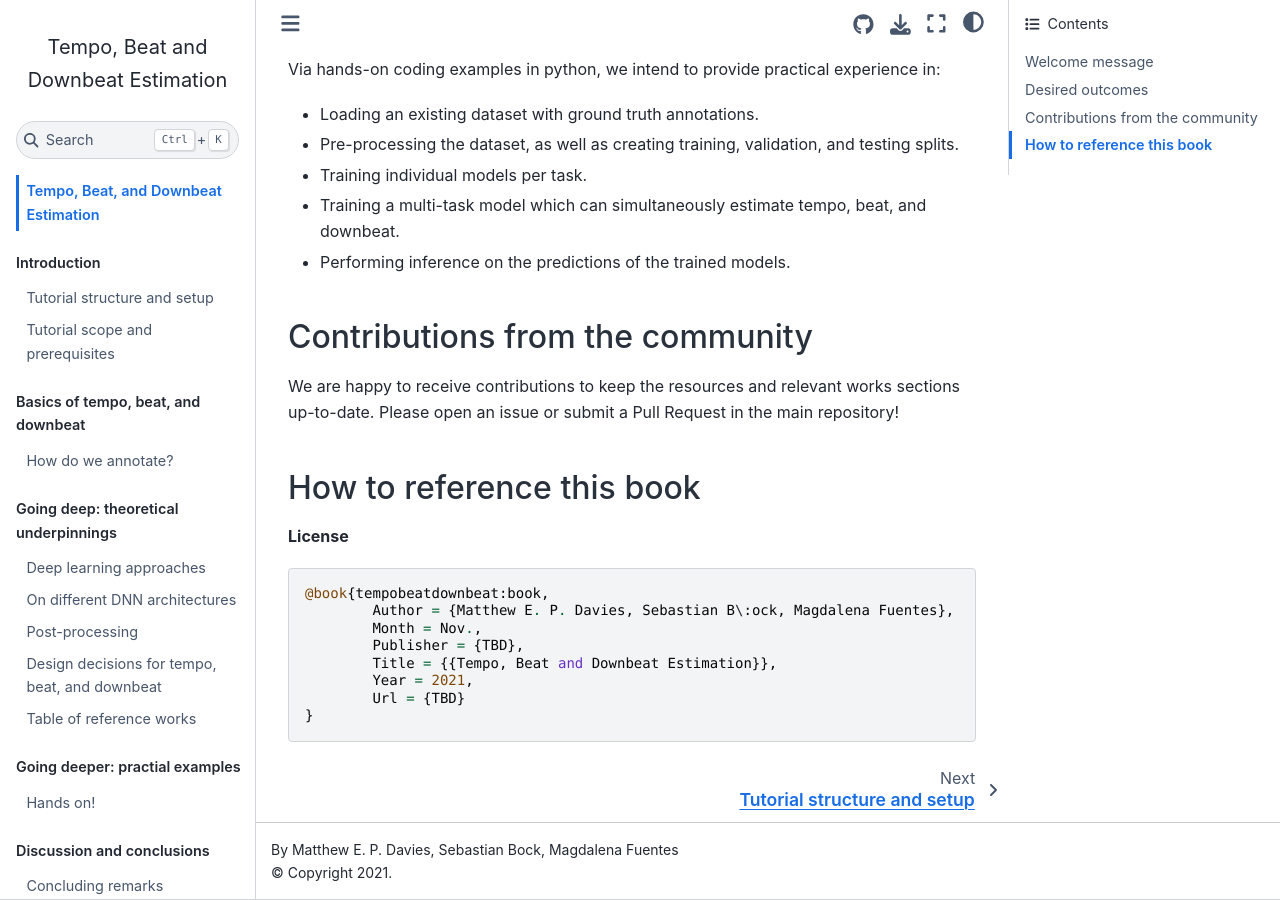
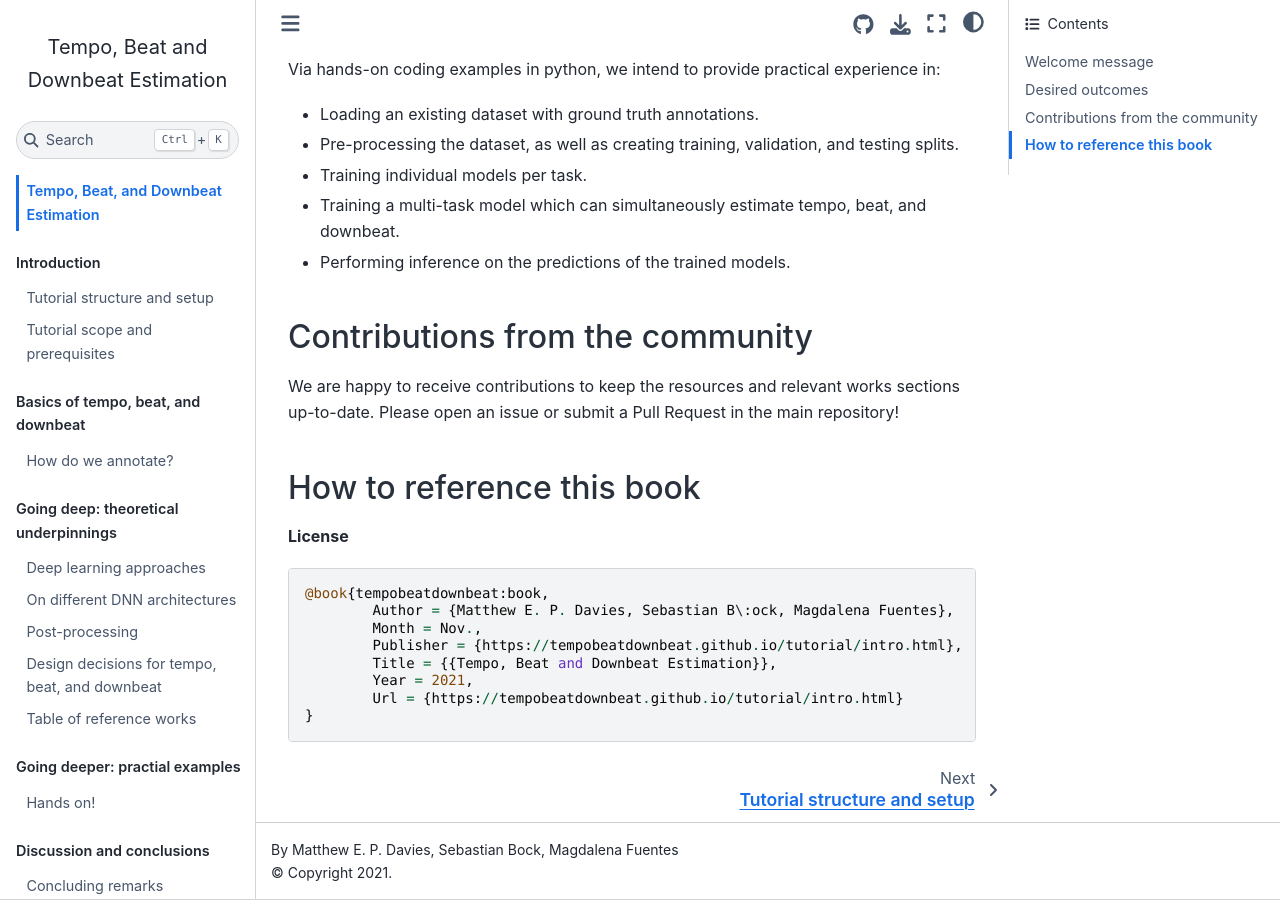
Before and after one commit to TempoBeatDownbeat/tutorial, a Jupyter Book: the page built from book/intro.md, in a window 1280 px wide and 900 px high, scrolled down 1669 px. Built offline with Jupyter Book 1.0.4 settings and Sphinx 7.4.7 and the Sphinx Book theme 1.1.4, drawn with Linux system fonts in a browser that asks for light colours; pages that are not in the unit, such as notebooks, are missing from menus.

Commit message:
update links

````diff
--- a/book/intro.md
+++ b/book/intro.md
@@ -81,9 +81,9 @@ How to reference this book
 @book{tempobeatdownbeat:book,
 	Author = {Matthew E. P. Davies, Sebastian B\:ock, Magdalena Fuentes},
 	Month = Nov.,
-	Publisher = {TBD},
+	Publisher = {https://tempobeatdownbeat.github.io/tutorial/intro.html},
 	Title = {{Tempo, Beat and Downbeat Estimation}},
 	Year = 2021,
-	Url = {TBD}
+	Url = {https://tempobeatdownbeat.github.io/tutorial/intro.html}
 }
 ```
````
Also changed, not shown: 5 other files.
